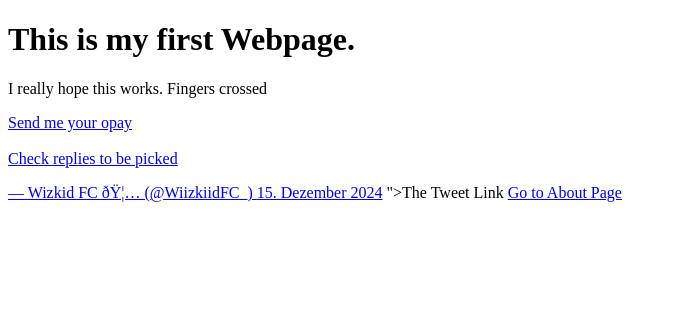
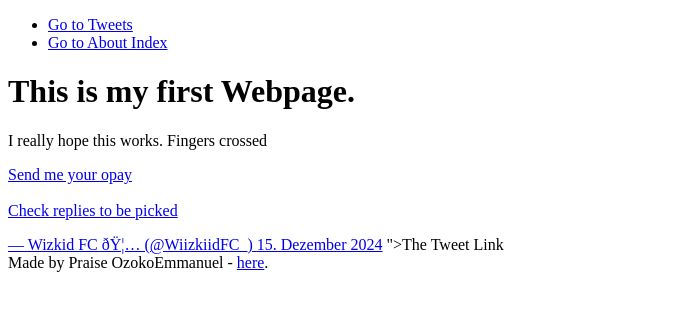
Before and after one commit to Praisel-create/My_First_Portfolio, a plain HTML site: page html_basic/tweets.html in a window 1280 px wide. Shown: the whole page, without its empty margins (0-678 px from the left). Drawn offline with Linux system fonts and the light colour scheme.

Commit message:
Both files

```diff
--- a/html_basic/tweets.html
+++ b/html_basic/tweets.html
@@ -4,9 +4,21 @@
         <title>My First Webpage</title>
     </head>
     <body>
-        <h1>This is my first Webpage.</h1>
-        <p>I really hope this works. Fingers crossed</p>
-        <a href="<blockquote class="twitter-tweet" data-lang="de" data-theme="dark"><p lang="en" dir="ltr">Send me your opay<br><br>Check replies to be picked</p>&mdash; Wizkid FC 🦅 (@WiizkiidFC_) <a href="https://twitter.com/WiizkiidFC_/status/1868355036754907380?ref_src=twsrc%5Etfw">15. Dezember 2024</a></blockquote> <script async src="https://platform.twitter.com/widgets.js" charset="utf-8"></script>">The Tweet Link</a>
-        <a href="index.html">Go to About Page</a>
+        <header>
+            <ul>
+                <li><a href="tweets.html">Go to Tweets</a></li>
+                <li><a href="index.html">Go to About Index</a></li>
+            </ul>
+        </header>
+
+        <main>
+            <h1>This is my first Webpage.</h1>
+            <p>I really hope this works. Fingers crossed</p>
+            <a href="<blockquote class="twitter-tweet" data-lang="de" data-theme="dark"><p lang="en" dir="ltr">Send me your opay<br><br>Check replies to be picked</p>&mdash; Wizkid FC 🦅 (@WiizkiidFC_) <a href="https://twitter.com/WiizkiidFC_/status/1868355036754907380?ref_src=twsrc%5Etfw">15. Dezember 2024</a></blockquote> <script async src="https://platform.twitter.com/widgets.js" charset="utf-8"></script>">The Tweet Link</a>
+        </main>
+
+        <footer>
+            Made by Praise OzokoEmmanuel - <a href="https://docs.google.com/spreadsheets/d/1NyTpGk0XSoRYBrJX_Bp22-q3OwtGZHfWlQq2NeRESoE/edit?usp=sharing" target="_blank">here</a>.
+        </footer>
     </body>
 </html>
```
